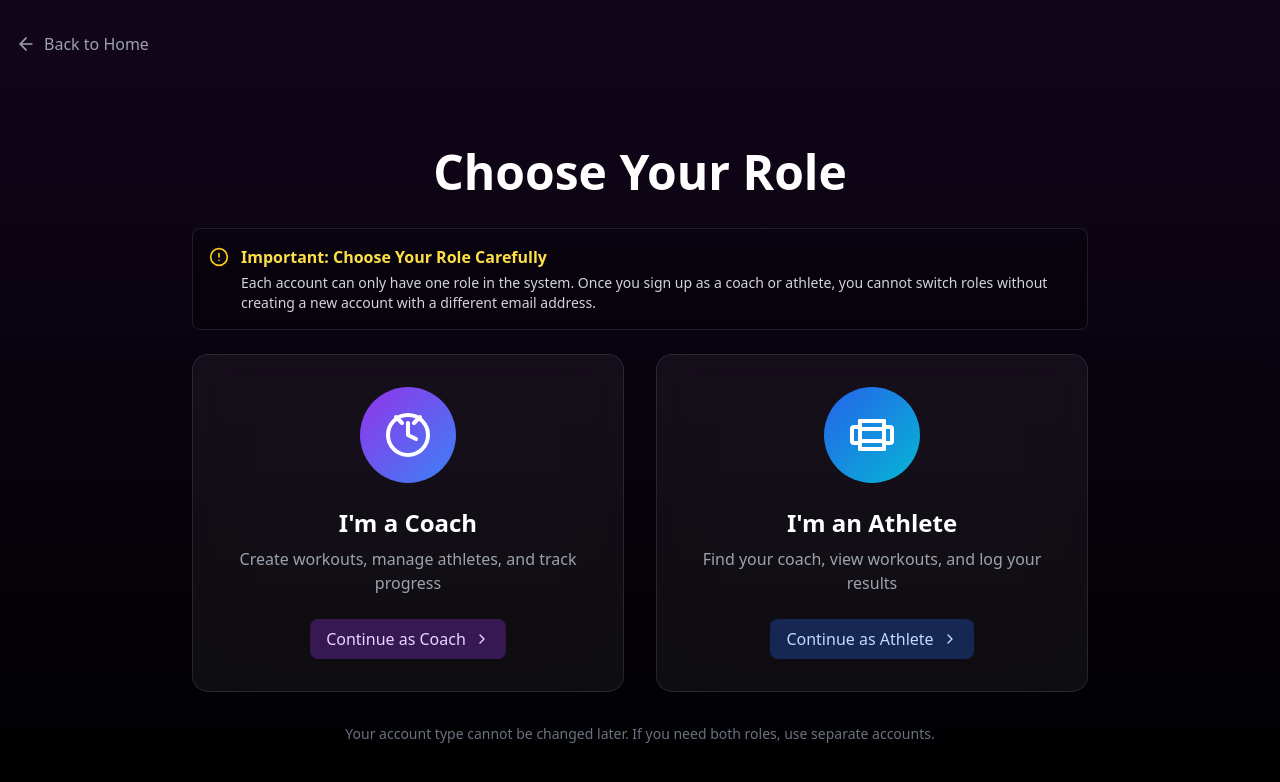
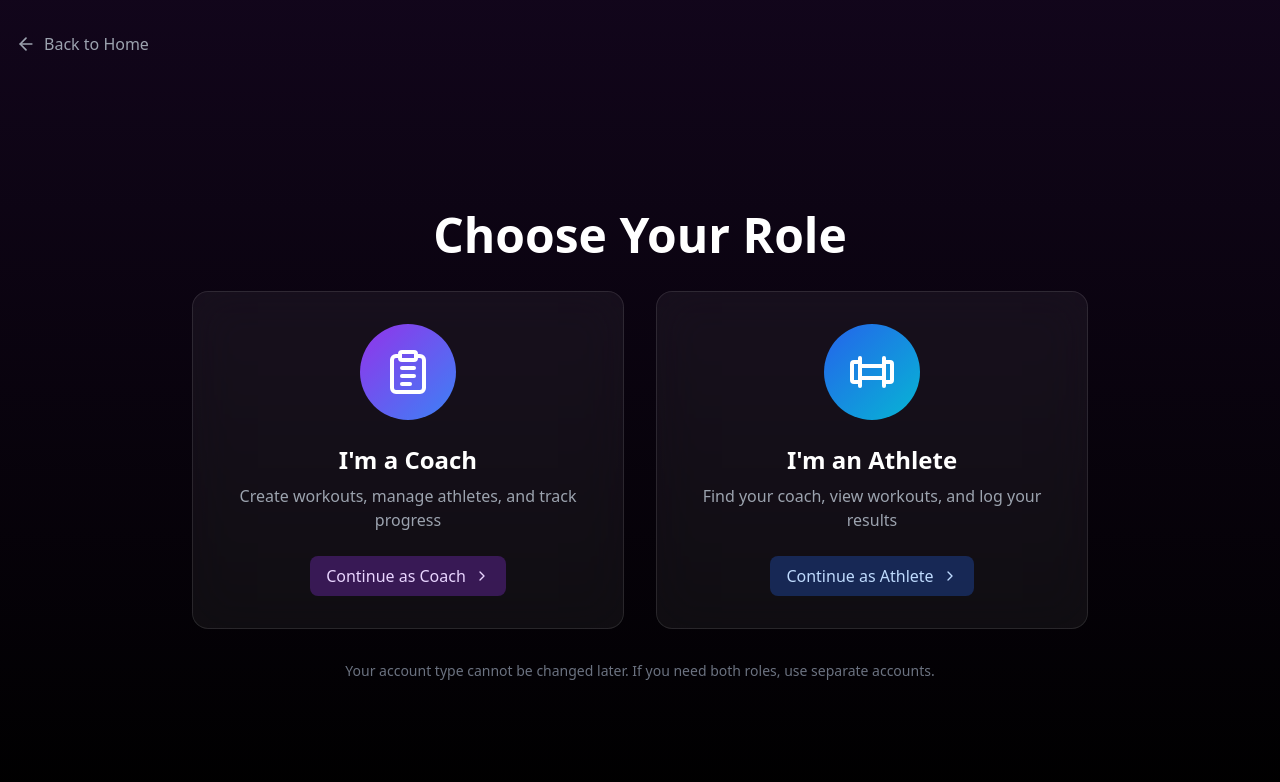
Before and after one commit to pablonoras/rudo, a React (Vite) app: page /choose-role in a window 1280 px wide. Shown: the top 782 px of the page. Built offline with nearby package versions, Linux system fonts and the light colour scheme.

Commit message:
role selection ui improvements

```diff
--- a/src/components/auth/AthleteSignIn.tsx
+++ b/src/components/auth/AthleteSignIn.tsx
@@ -162,8 +162,15 @@ const AthleteSignIn = () => {
               ) : (
                 <>
                   <div className="text-center mb-6">
-                    <h2 className="text-2xl font-bold mb-2">Coach Found!</h2>
                     <p className="text-gray-400">Ready to join {foundCoach.full_name}?</p>
+                  </div>
+
+                  <div className="max-w-xs mx-auto mb-6">
+                    <img
+                      src="https://images.unsplash.com/photo-1583454110551-21f2fa2afe61?auto=format&fit=crop&w=400&q=80"
+                      alt="Athlete lifting barbell"
+                      className="w-full h-48 object-cover rounded-lg opacity-80"
+                    />
                   </div>
 
                   <button
--- a/src/components/auth/CoachSignIn.tsx
+++ b/src/components/auth/CoachSignIn.tsx
@@ -65,8 +65,8 @@ const CoachSignIn = () => {
 
                 <div className="max-w-xs mx-auto">
                   <img
-                    src="https://images.unsplash.com/photo-1571019613454-1cb2f99b2d8b?auto=format&fit=crop&w=400&q=80"
-                    alt="Coach training"
+                    src="https://images.unsplash.com/photo-1544216717-3bbf52512659?auto=format&fit=crop&w=400&q=80"
+                    alt="Coach instructing athlete"
                     className="w-full h-48 object-cover rounded-lg mb-8 opacity-80"
                   />
                 </div>
--- a/src/components/auth/RoleInfo.tsx
+++ b/src/components/auth/RoleInfo.tsx
@@ -6,7 +6,6 @@ const RoleInfo = () => {
       <div className="flex items-start">
         <AlertCircle className="w-5 h-5 text-yellow-400 mt-0.5 mr-3 flex-shrink-0" />
         <div>
-          <h3 className="font-semibold text-yellow-300 mb-1">Important: Choose Your Role Carefully</h3>
           <p className="text-gray-300 text-sm">
             Each account can only have one role in the system. Once you sign up as a coach or athlete,
             you cannot switch roles without creating a new account with a different email address.
--- a/src/components/auth/RoleSelection.tsx
+++ b/src/components/auth/RoleSelection.tsx
@@ -1,6 +1,5 @@
 import { ArrowLeft, ChevronRight } from 'lucide-react';
 import { useNavigate } from 'react-router-dom';
-import RoleInfo from './RoleInfo';
 
 const RoleSelection = () => {
   const navigate = useNavigate();
@@ -26,9 +25,6 @@ const RoleSelection = () => {
               Choose Your Role
             </h1>
 
-            {/* Role Information Banner */}
-            <RoleInfo />
-
             <div className="grid md:grid-cols-2 gap-8">
               {/* Coach Option */}
               <div
@@ -37,11 +33,15 @@ const RoleSelection = () => {
               >
                 <div className="flex justify-center mb-6">
                   <div className="w-24 h-24 bg-gradient-to-br from-purple-600 to-blue-500 rounded-full flex items-center justify-center">
+                    {/* Improved Clipboard Icon for Coach */}
                     <svg xmlns="http://www.w3.org/2000/svg" className="h-12 w-12 text-white" viewBox="0 0 24 24" fill="none" stroke="currentColor" strokeWidth="2" strokeLinecap="round" strokeLinejoin="round">
-                      <circle cx="12" cy="12" r="10"></circle>
-                      <polyline points="12 6 12 12 16 14"></polyline>
-                      <path d="M18 3 l-3 3"></path>
-                      <path d="M6 3 l3 3"></path>
+                      {/* Clipboard with decorative elements */}
+                      <rect x="8" y="2" width="8" height="4" rx="1" />
+                      <path d="M16 4h2a2 2 0 0 1 2 2v14a2 2 0 0 1-2 2H6a2 2 0 0 1-2-2V6a2 2 0 0 1 2-2h2" />
+                      {/* Clipboard lines/content */}
+                      <line x1="9" y1="10" x2="15" y2="10" />
+                      <line x1="9" y1="14" x2="15" y2="14" />
+                      <line x1="9" y1="18" x2="13" y2="18" />
                     </svg>
                   </div>
                 </div>
@@ -64,15 +64,14 @@ const RoleSelection = () => {
               >
                 <div className="flex justify-center mb-6">
                   <div className="w-24 h-24 bg-gradient-to-br from-blue-600 to-cyan-500 rounded-full flex items-center justify-center">
+                    {/* Dumbbell Icon for Athlete */}
                     <svg xmlns="http://www.w3.org/2000/svg" className="h-12 w-12 text-white" viewBox="0 0 24 24" fill="none" stroke="currentColor" strokeWidth="2" strokeLinecap="round" strokeLinejoin="round">
                       <path d="M6 5v14"></path>
                       <path d="M18 5v14"></path>
                       <path d="M6 9h12"></path>
                       <path d="M6 15h12"></path>
-                      <path d="M6 5h12"></path>
-                      <path d="M6 19h12"></path>
-                      <rect x="2" y="8" width="4" height="8" rx="1"></rect>
-                      <rect x="18" y="8" width="4" height="8" rx="1"></rect>
+                      <rect x="2" y="7" width="4" height="10" rx="1"></rect>
+                      <rect x="18" y="7" width="4" height="10" rx="1"></rect>
                     </svg>
                   </div>
                 </div>
```
